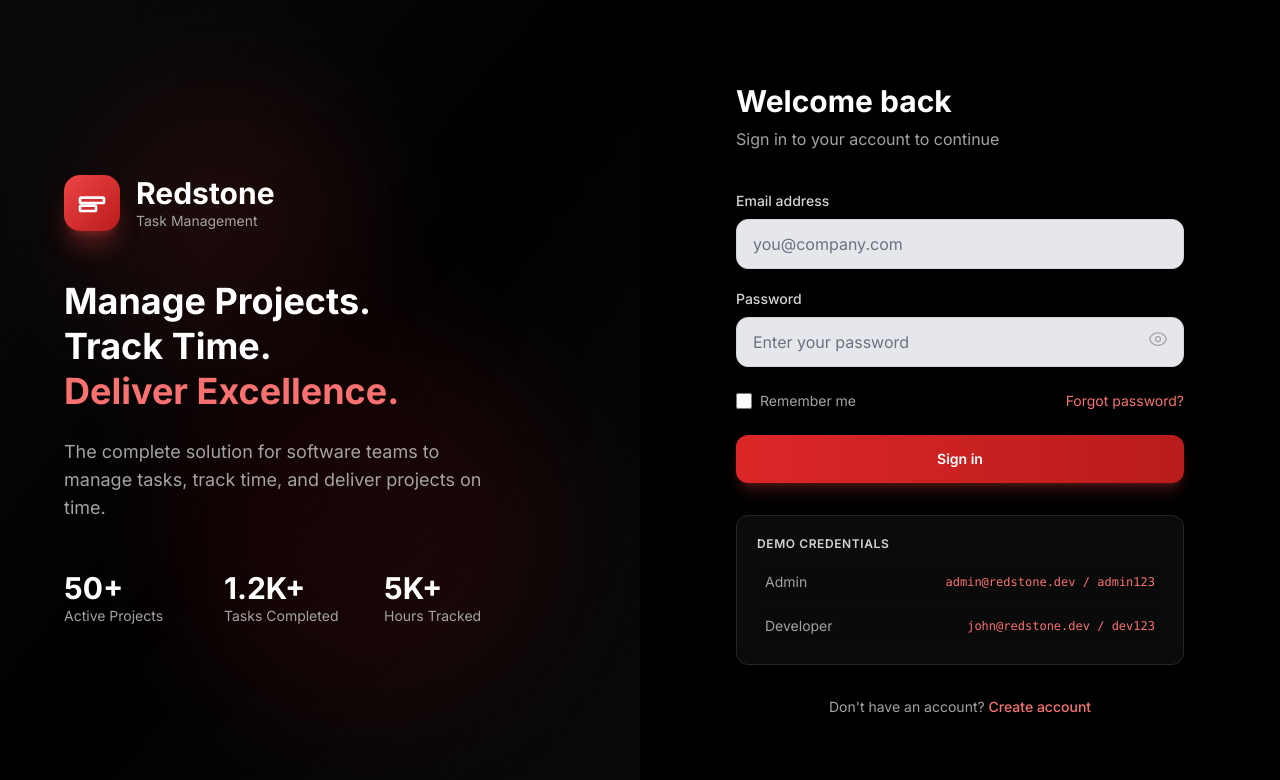
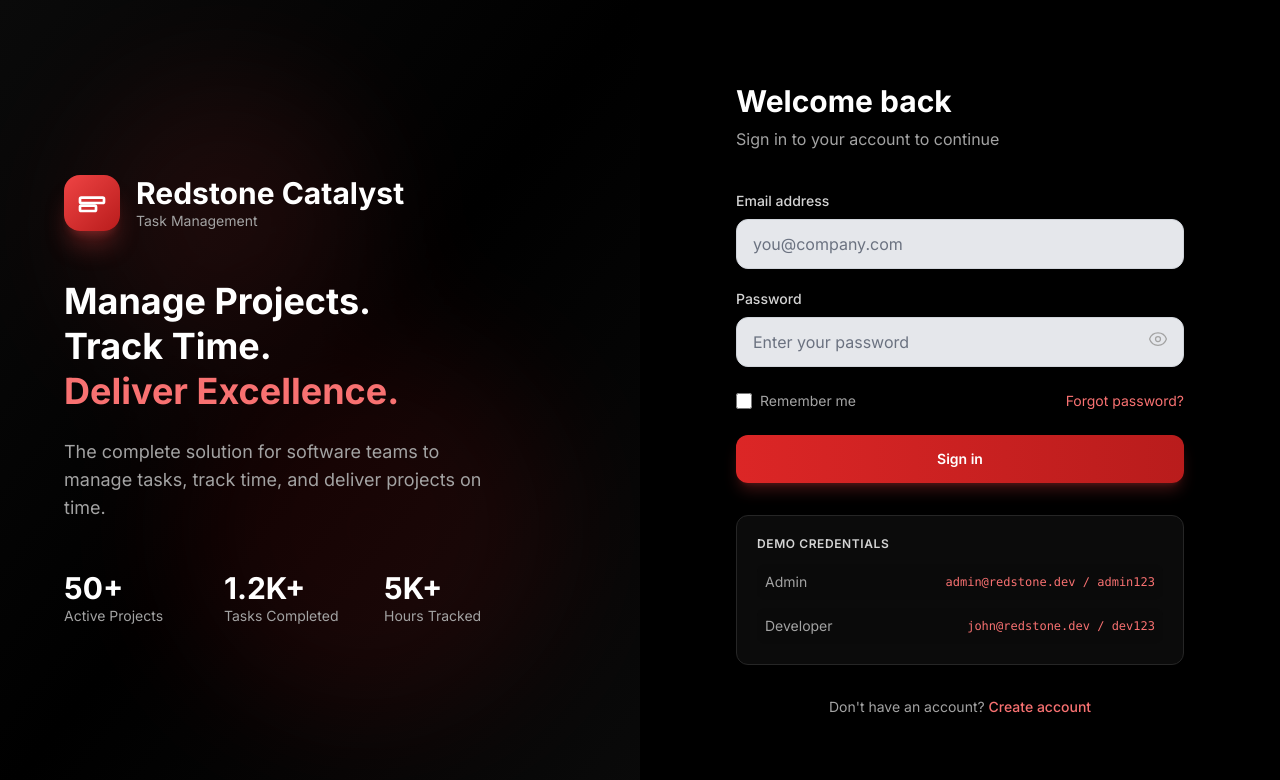
Before and after one commit to Aqsariasat123/catalyst-dashboard, a React (Vite) app in the folder frontend/: page /login in a window 1280 px wide. Shown: the top 780 px of the page. Built offline with nearby package versions, Linux system fonts and the light colour scheme; no server answers.

Commit message:
Rebrand to Redstone Catalyst

```diff
--- a/frontend/src/components/layout/Sidebar.tsx
+++ b/frontend/src/components/layout/Sidebar.tsx
@@ -98,7 +98,7 @@ export default function Sidebar({ isOpen, onClose, isCollapsed, onToggleCollapse
             {!isCollapsed && (
               <div>
                 <span className="text-lg font-bold text-gray-900 dark:text-white tracking-tight">
-                  Redstone
+                  Redstone Catalyst
                 </span>
               </div>
             )}
--- a/frontend/src/pages/auth/LoginPage.tsx
+++ b/frontend/src/pages/auth/LoginPage.tsx
@@ -54,7 +54,7 @@ export default function LoginPage() {
               </svg>
             </div>
             <div>
-              <h1 className="text-3xl font-bold text-white">Redstone</h1>
+              <h1 className="text-3xl font-bold text-white">Redstone Catalyst</h1>
               <p className="text-dark-400 text-sm">Task Management</p>
             </div>
           </div>
@@ -98,7 +98,7 @@ export default function LoginPage() {
                 <rect x="3" y="14" width="12" height="4" rx="1" />
               </svg>
             </div>
-            <span className="text-2xl font-bold text-white">Redstone</span>
+            <span className="text-2xl font-bold text-white">Redstone Catalyst</span>
           </div>
 
           <div className="mb-10">
```
